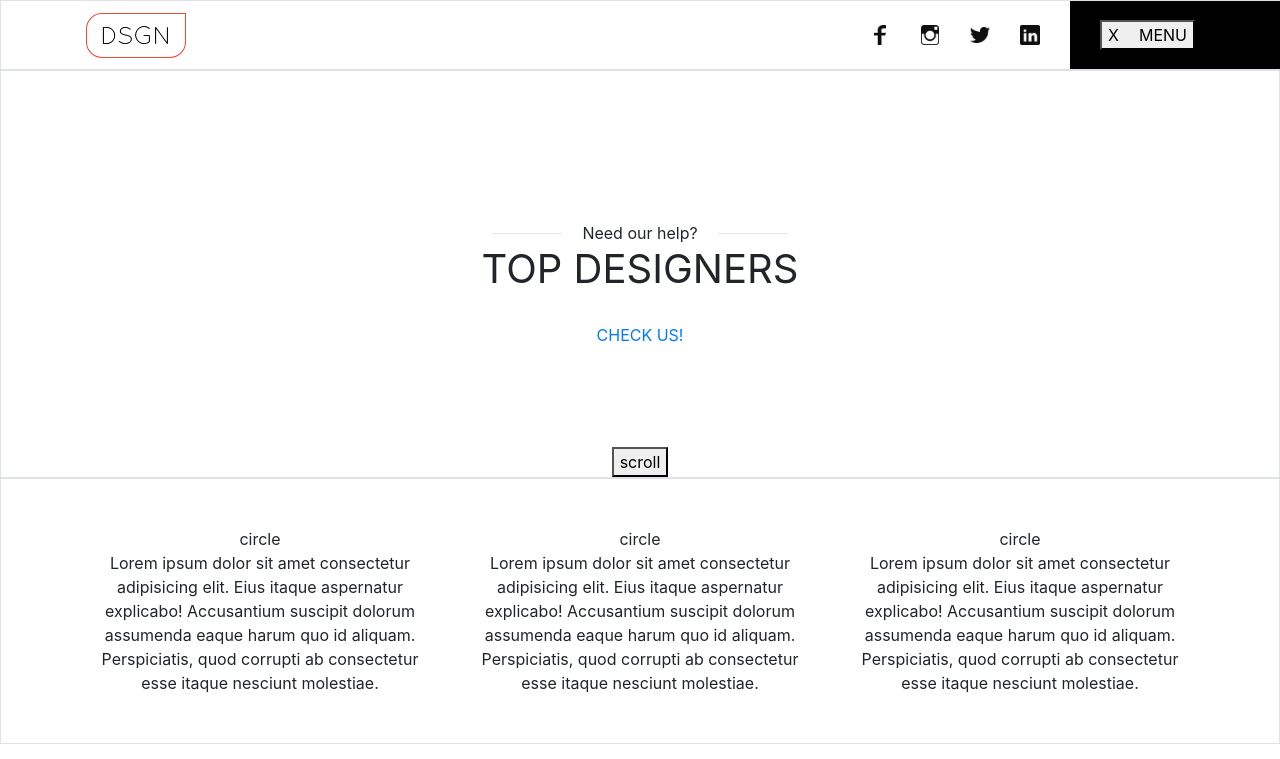
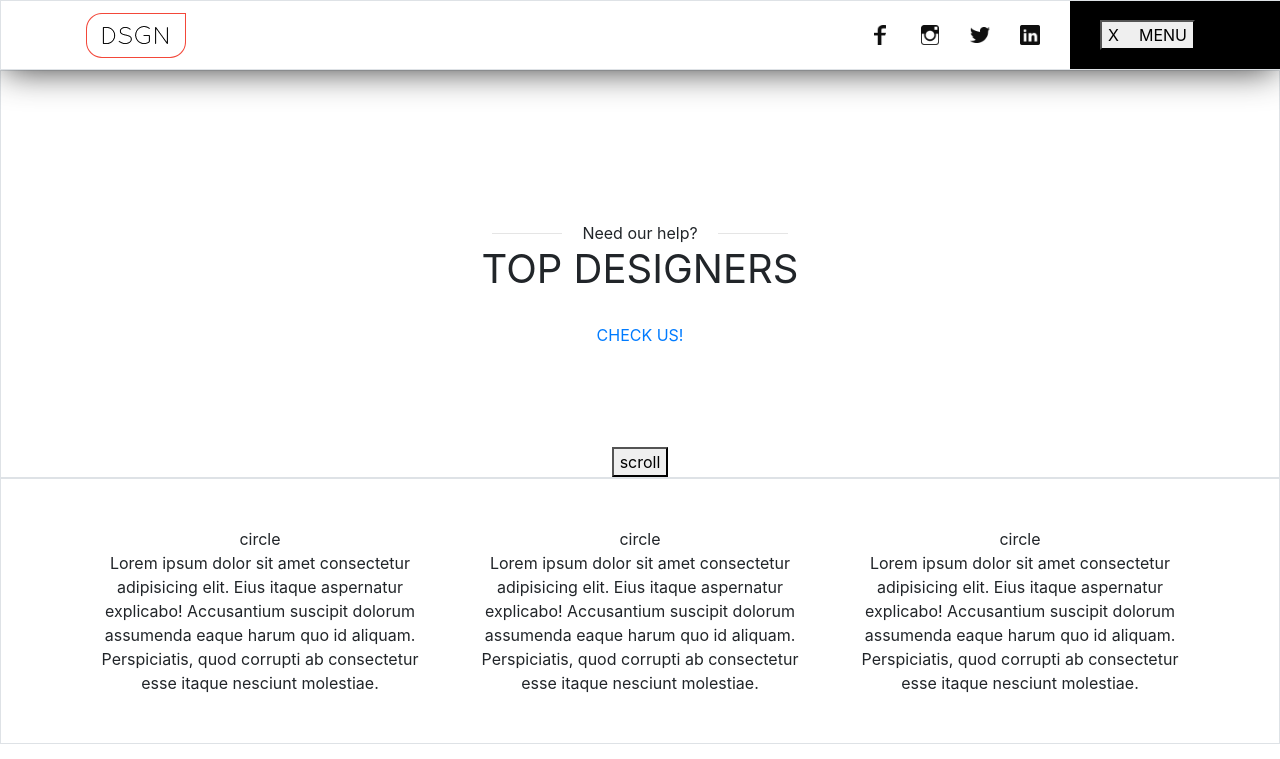
Before and after one commit to staszek998/wwdc8-top-designers, a React (Create React App) app: page / in a window 1280 px wide. Shown: the top 759 px of the page. Built offline with nearby package versions, Linux system fonts and the light colour scheme.

Commit message:
Apply the box-shadow (bottom only) to the desktop version, too

```diff
--- a/src/sections/Navbar/_Navbar.scss
+++ b/src/sections/Navbar/_Navbar.scss
@@ -31,7 +31,9 @@
     }
   }
 
+  // Styling.
   background-color: white;
+  box-shadow: 0 5px 35px -5px #333;
 
   &--desktop {
     height: 70px; // => Hero's margin-top: 70px
```
